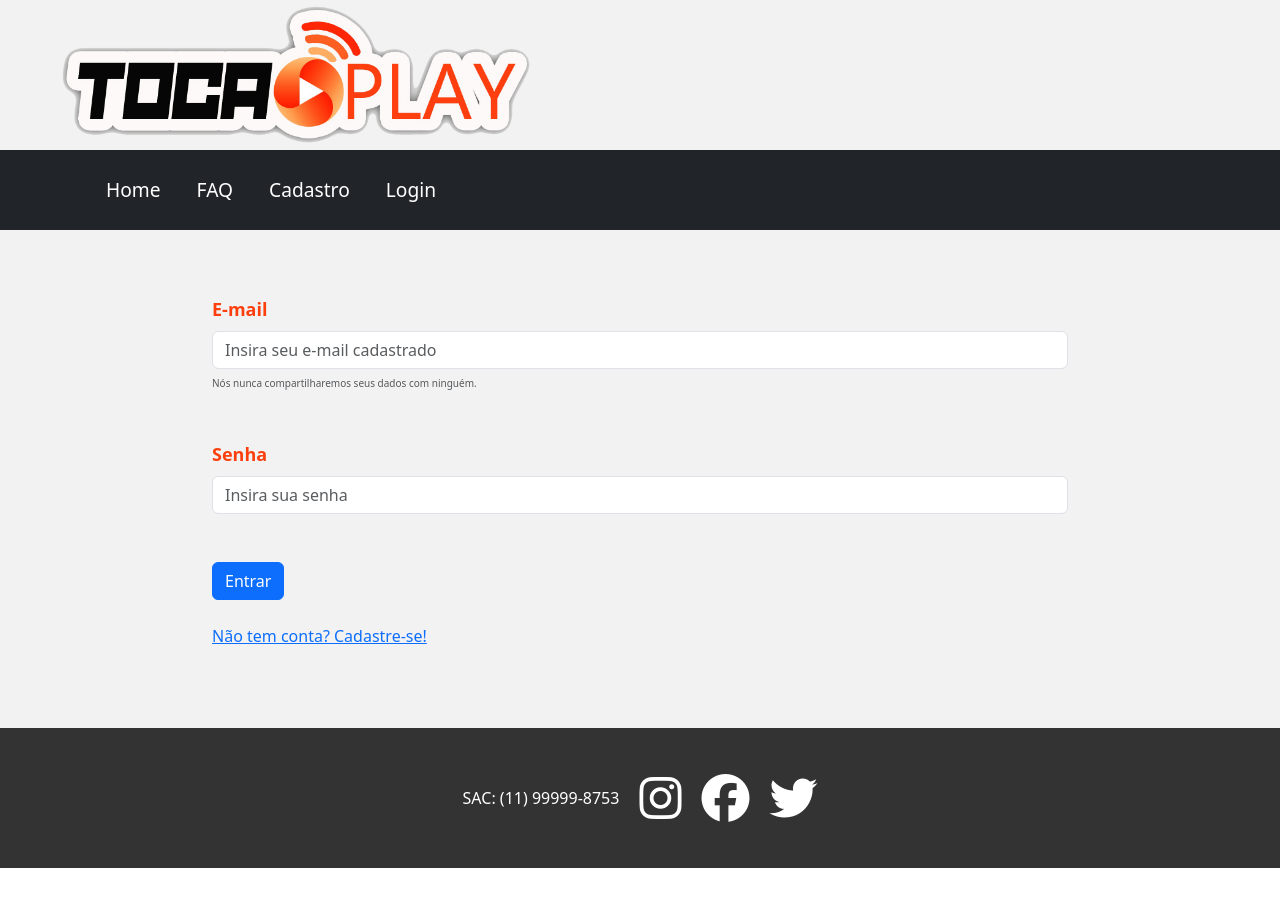
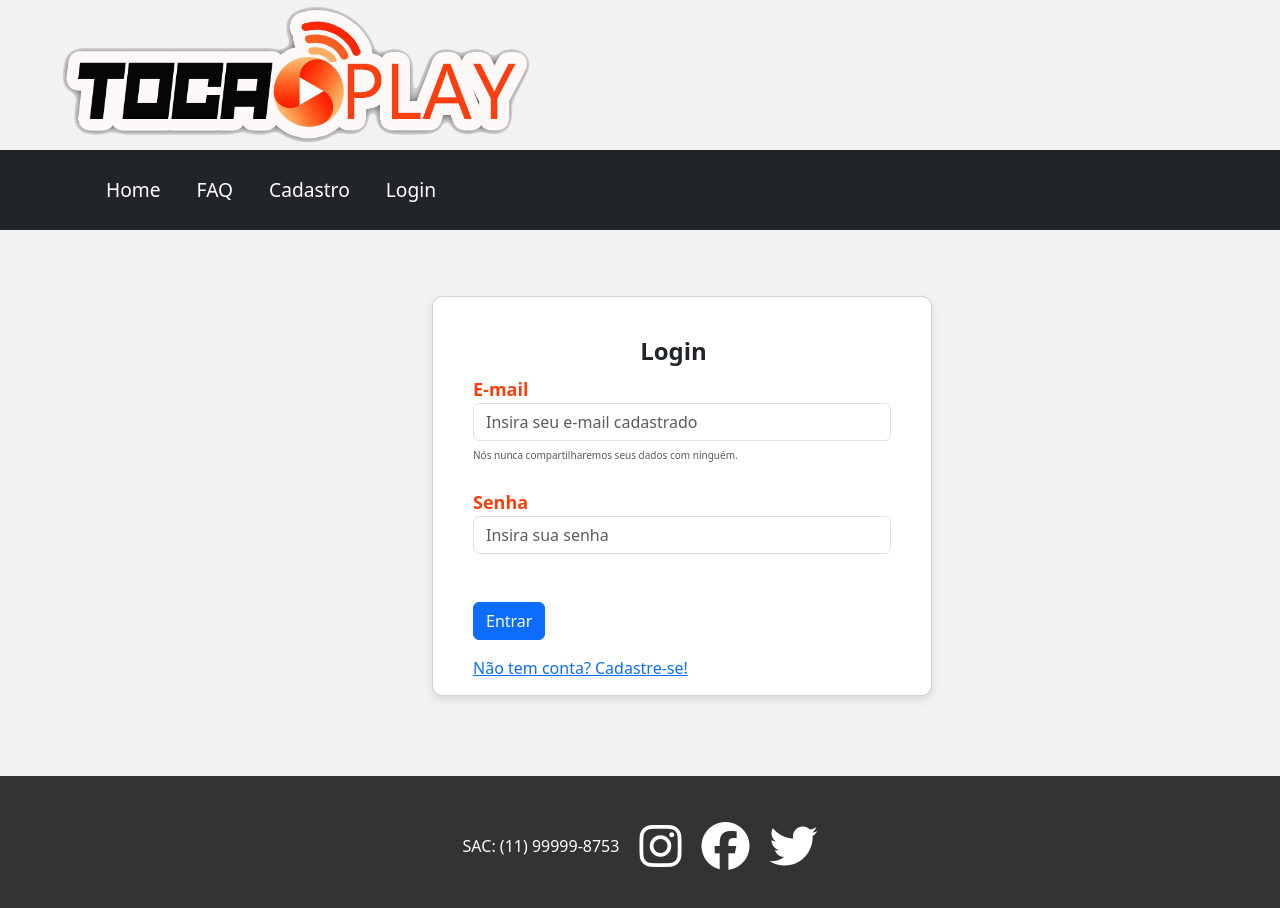
Before and after one commit to Andre2217/spotifyweb-reactapp, a React (Create React App) app: page /login in a window 1280 px wide. Shown: the top 908 px of the page. Before the commit the page ends 868 px from the top, so only its background shows below. Built offline with nearby package versions, Linux system fonts and the light colour scheme; data requests are answered from the project's data file.

Commit message:
Refatoração do componente Login + estilização CSS

```diff
--- a/src/App.css
+++ b/src/App.css
@@ -362,6 +362,15 @@ button {
 
 }
 
+.card-custom {
+  width: 500px; /* Largura personalizada */
+  height: 400px; /* Altura personalizada */
+}
+
+.card-title {
+  margin-left: 40%;
+}
+
 
 .login-header {
   margin: 0 auto;
--- a/src/components/Login/Login.jsx
+++ b/src/components/Login/Login.jsx
@@ -1,46 +1,58 @@
 import { Link } from 'react-router-dom';
-import { Form, Button, Container } from 'react-bootstrap';
-import React, { useState, useEffect } from 'react';
-import axios from 'axios';
+import React, { useState } from 'react';
+//import axios from 'axios';
 
 
 function Login() {
 
-  const [email, setEmail] = useState('');
+  const [email, setEmail] = useState("");
+  const [senha, setSenha] = useState("");
 
-  useEffect(() =>{
-    const user = axios.get(`http://localhost:3001/usuarios?email=${email}`)
 
-  }, [])
+  function handleSubmit(e){
+    e.preventDefault();
+
+
+  }
 
   return (
-    <Container className="mt-3">
-      <Form>
-        <Form.Group controlId="formBasicEmail">
-          <Form.Label className='email-label'>E-mail</Form.Label>
-          <Form.Control type="email" placeholder="Insira seu e-mail cadastrado" value={email}
-                    onChange={(e) => setEmail(e.target.value)} required/>
-          <Form.Text className="text-muted">
-            Nós nunca compartilharemos seus dados com ninguém.
-          </Form.Text>
-        </Form.Group>
-        <br/><br/>
-        <Form.Group controlId="formBasicPassword">
-          <Form.Label className='password-label'>Senha</Form.Label>
-          <Form.Control type="password" placeholder="Insira sua senha" required/>
-        </Form.Group>
-        <br/><br/>
-        <Button variant="primary" type="submit">
-          Entrar
-        </Button>
-        <br/>
-        <br/>
-        <Link to="/cadastro" className="ml-3">
-          Não tem conta? Cadastre-se!
-        </Link>
-      </Form>
-    </Container>
-  );
-}
+    <div className="container mt-3">
+      <div className="row">
+        <div className="col-sm-8 col-md-6 mx-auto">
+          <div className="card card-custom">
+            <div className="card-body">
+              <h5 className="card-title">Login</h5>
+              <form onSubmit={handleSubmit}>
+                <div className="form-group">
+                  <label htmlFor="email" className="email-label">E-mail</label>
+                  <input type="email" className="form-control" id="email" aria-describedby="emailHelp" placeholder="Insira seu e-mail cadastrado" value={email} onChange={(e) => setEmail(e.target.value)} required />
+                  <small id="emailHelp" className="form-text text-muted">Nós nunca compartilharemos seus dados com ninguém.</small>
+                </div>
+
+                <br></br>
+
+                <div className="form-group">
+                  <label htmlFor="password" className="password-label">Senha</label>
+                  <input type="password" className="form-control" id="password" placeholder="Insira sua senha" value={senha} onChange={(e) => setSenha(e.target.value)} required />
+                </div>
+
+                <br></br>
+                <br></br>
+
+                <button type="submit" className="btn btn-primary">Entrar</button>
+              </form>
+
+
+              <div className="mt-3">
+                <Link to="/cadastro">Não tem conta? Cadastre-se!</Link>
+              </div>
+            </div>
+          </div>
+        </div>
+      </div>
+    </div>
+    );
+  }
+
 
 export default Login;
```
